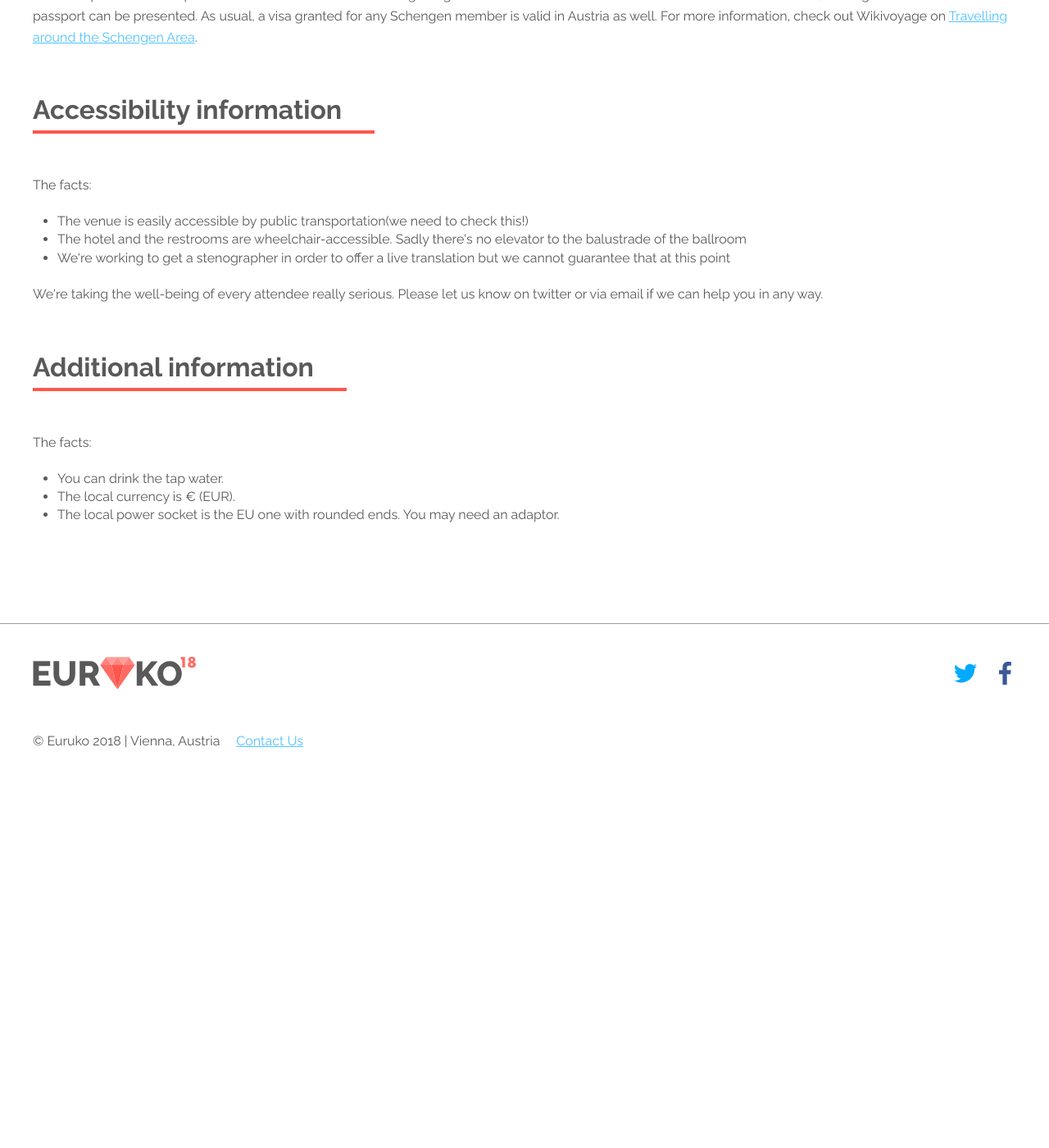
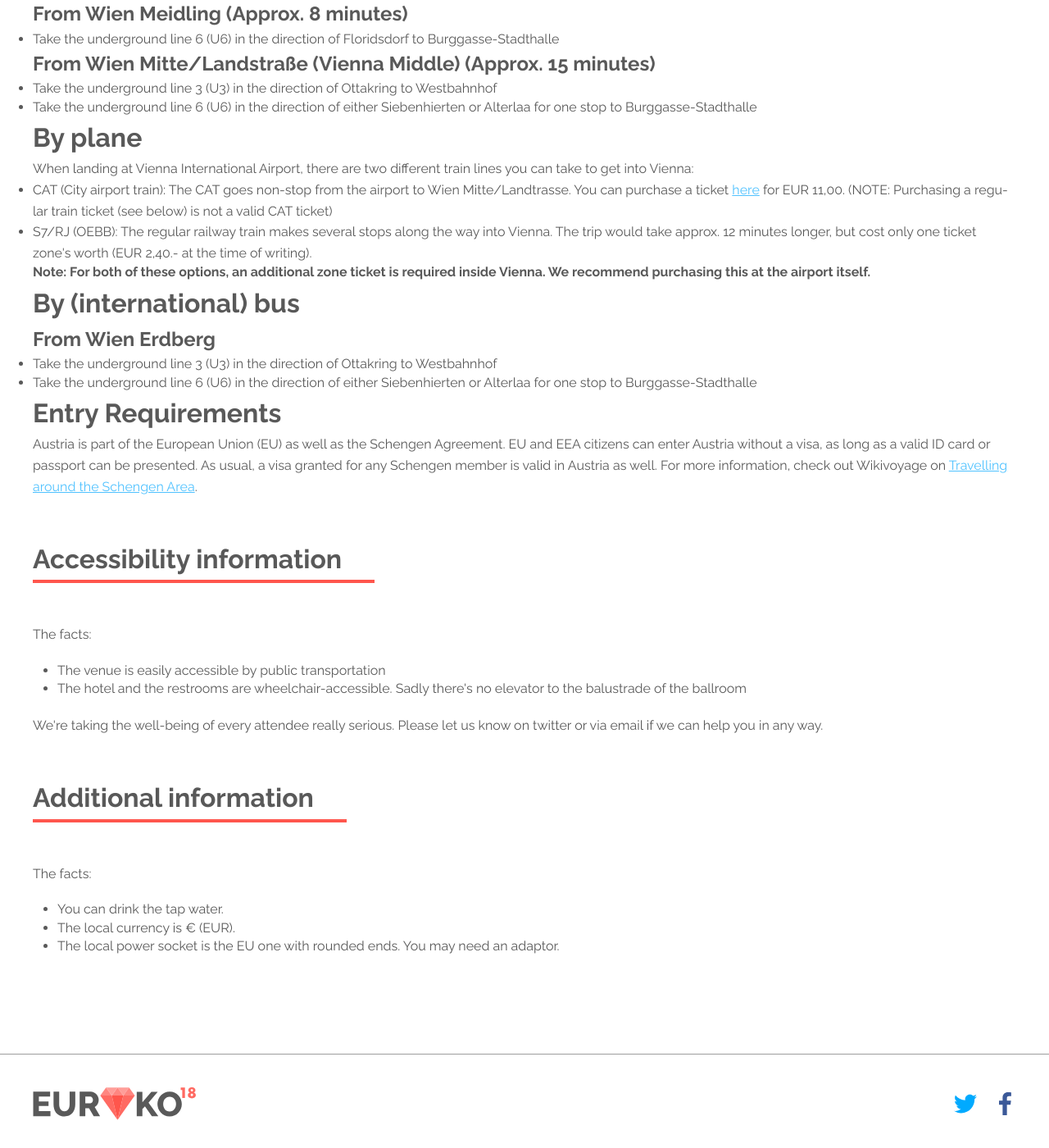
Before and after one commit to euruko/euruko2018.github.io, a Jekyll site: the page built from venue.html, in a window 1280 px wide and 1400 px high, scrolled down 1557 px. Shown: the whole window at 82% size. Built offline with Jekyll 4.4.1, drawn with Linux system fonts in a browser that asks for light colours; before the commit the page ends 2573 px from its top, so only the background shows below that; some of the changed text lies outside the part shown.

Commit message:
feat: added venue image, steamlined accessibility info

```diff
--- a/venue.html
+++ b/venue.html
@@ -16,9 +16,8 @@
   <section id="venue">
     <view column class="layout-wrapper">
     <h1 style="margin-top: 50px" class="section-header align-self-start">The Venue</h1>
-    Image of the Ballsaal
+    <img src="/assets/images/ballsaal.jpg"/>
     <p>That's correct. We promised you a fancy venue and we kept that promise. This years EuRuKo will happening in a Ballsaal \o/</p>
-    Another Image/Location sketch
     </view>
   </section>
 
@@ -75,9 +74,8 @@
     <h1 style="margin-top: 50px" class="section-header align-self-start">Accessibility information</h1>
     <p>The facts:</p>
     <ul style="padding: 20px 30px;">
-      <li>The venue is easily accessible by public transportation(we need to check this!)</li>
+      <li>The venue is easily accessible by public transportation</li>
       <li>The hotel and the restrooms are wheelchair-accessible. Sadly there's no elevator to the balustrade of the ballroom</li>
-      <li>We're working to get a stenographer in order to offer a live translation but we cannot guarantee that at this point</li>
     </ul>
     <p>We're taking the well-being of every attendee really serious. Please let us know on twitter or via email if we can help you in any way.</p>
     </view>
```
Also changed, not shown: assets/images/ballsaal.jpg (added).
